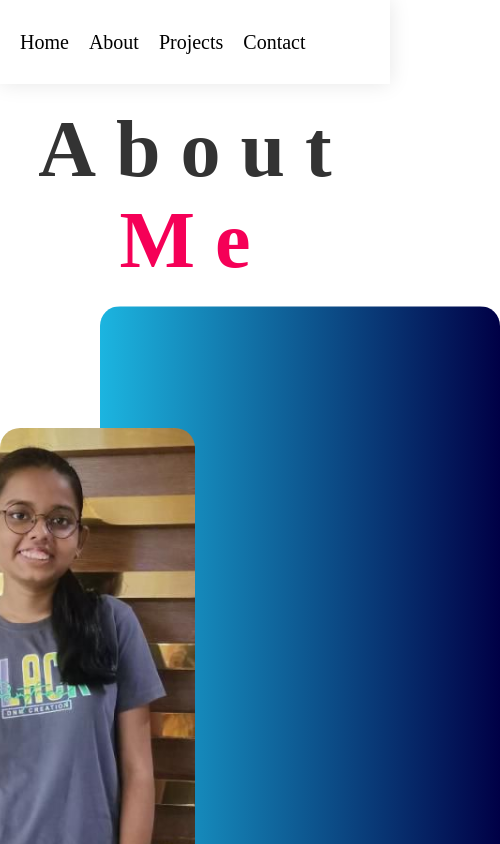
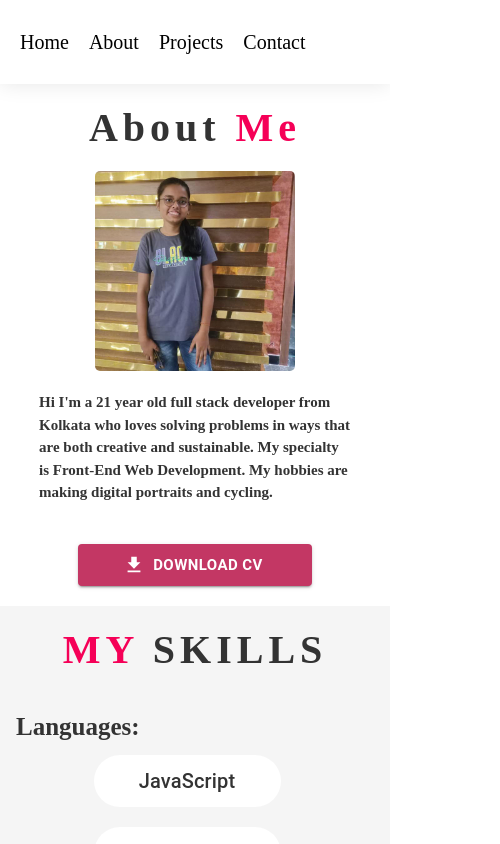
Before and after one commit to Sneha-Shaw/sneha-shaw_portfolio, a React (Create React App) app: page /about in a window 390 px wide. Shown: the top 844 px of the page, 500 px wide, since content can reach past the window. Built offline with nearby package versions, Linux system fonts and the light colour scheme.

Commit message:
`fix`: `about`

```diff
--- a/src/pages/About/styles.js
+++ b/src/pages/About/styles.js
@@ -17,14 +17,21 @@ export const useStyles = makeStyles((theme) => ({
         "& span": {
             color: "#f50057",
         },
+        [theme.breakpoints.down('md')]: {
+            fontSize: "4rem",
+            letterSpacing: ".5rem",
+        }
     },
     container: {
         display: "flex",
         alignItems: "center",
         justifyContent: "center",
         height: "100vh",
-
         width: "100%",
+        [theme.breakpoints.down('md')]: {
+            height: "unset",
+            flexDirection: "column"
+        }
     },
     left: {
         display: "flex",
@@ -33,6 +40,10 @@ export const useStyles = makeStyles((theme) => ({
         height: "100%",
         width: "50%",
         position: "relative",
+        [theme.breakpoints.down('md')]: {
+            width: "100%",
+
+        }
     },
     right: {
         display: "flex",
@@ -41,6 +52,10 @@ export const useStyles = makeStyles((theme) => ({
         justifyContent: "space-around",
         height: "50%",
         width: "50%",
+        [theme.breakpoints.down('md')]: {
+            width: "100%",
+
+        }
     },
     imgContainer: {
         height: "60rem",
@@ -53,6 +68,13 @@ export const useStyles = makeStyles((theme) => ({
             borderRadius: "2rem",
 
         },
+        [theme.breakpoints.down('md')]: {
+            width: "20rem",
+            height: "20rem",
+            "& img": {
+                borderRadius: ".5rem",
+            }
+        }
     },
     imgDesign: {
         position: "absolute",
@@ -63,6 +85,10 @@ export const useStyles = makeStyles((theme) => ({
         clipPath: "polygon(0 0, 100% 0, 100% 100%, 0 100%)",
         top: "0",
         left: "10rem",
+        [theme.breakpoints.down('md')]: {
+            display: "none"
+
+        }
         // zIndex: "10",
     },
     wrapper: {
@@ -75,6 +101,13 @@ export const useStyles = makeStyles((theme) => ({
             fontWeight: "bold",
             textAlign: "left",
 
+        },
+        [theme.breakpoints.down('md')]: {
+            width: "80%",
+            "&>p": {
+                fontSize: "1.5rem"
+            }
+
         }
     },
     button: {
@@ -86,6 +119,12 @@ export const useStyles = makeStyles((theme) => ({
         backgroundColor: "#C33764 !important",
         "&:hover": {
             backgroundColor: "#f50057 !important",
+        },
+        [theme.breakpoints.down('md')]: {
+            width: "60%",
+            height: "unset",
+            fontSize: "1.5rem !important",
+            margin: "2rem 0 !important"
         }
     },
     skillContainer: {
@@ -115,6 +154,11 @@ export const useStyles = makeStyles((theme) => ({
             color: "#333",
             textAlign: "left",
             marginBottom: "2rem",
+        },
+        [theme.breakpoints.down('md')]: {
+            "& h2": {
+                fontSize: "2.5rem"
+            }
         }
 
     },
@@ -132,7 +176,7 @@ export const useStyles = makeStyles((theme) => ({
         fontSize: "2rem !important",
         color: "#333 !important",
     },
-    icon:{
+    icon: {
         fontSize: "3rem !important",
         color: "#333 !important",
         cursor: "pointer !important",
```
